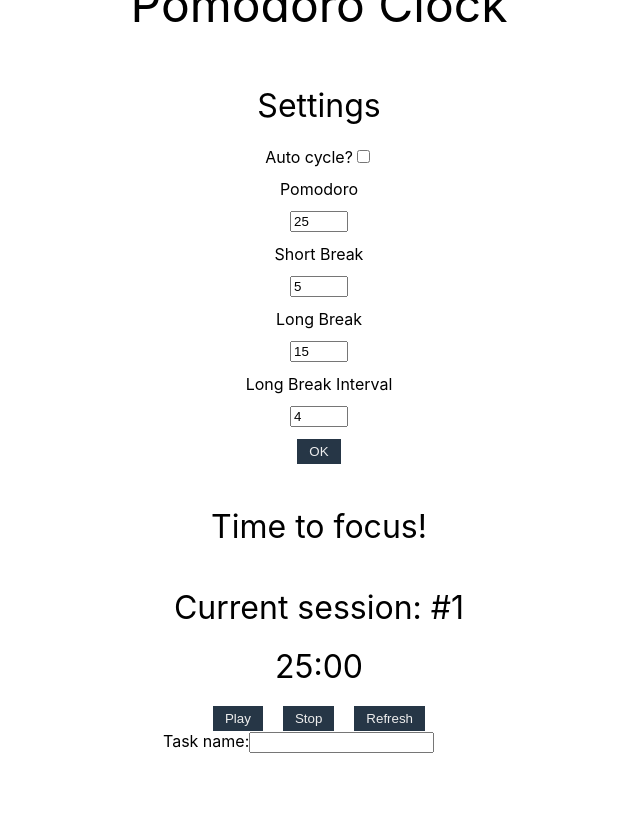
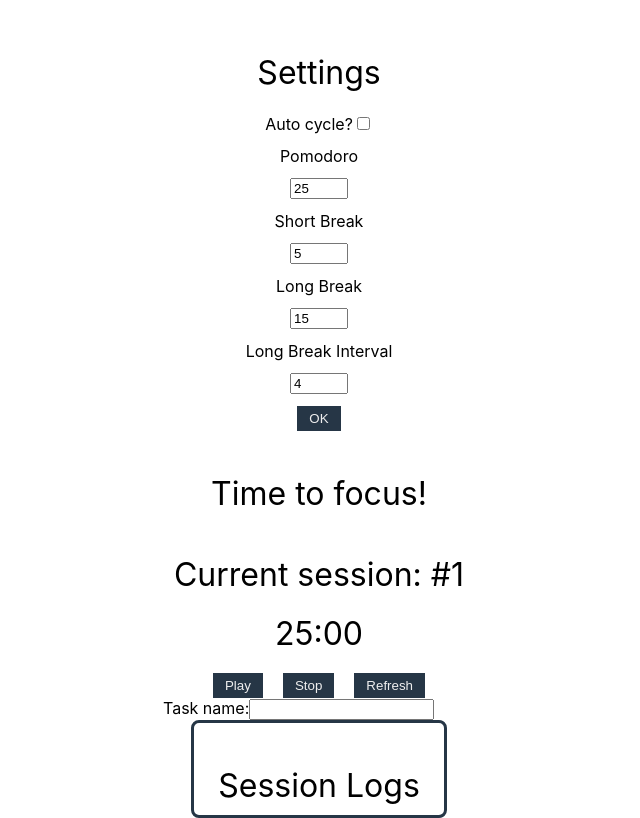
Before and after one commit to calebyg/PomoReact, a React (Create React App) app: page / in a window 1280 px wide. Shown: the whole page, without its empty margins (321-961 px from the left). Built offline with nearby package versions, Linux system fonts and the light colour scheme.

Commit message:
Added CSS to SessionLog closes #5

```diff
--- a/src/App.css
+++ b/src/App.css
@@ -73,3 +73,26 @@ button[disabled] {
   margin-top: 20px;
   margin-bottom: 20px;
 }
+
+.session-log-container {
+  padding: 20px;
+  text-align: center;
+  border-bottom: solid black;
+}
+
+.session-log-container > h2 {
+  font-size: 12px;
+  font-style: italic;
+  color: lightslategray;
+}
+
+.session-list-container {
+  width: 250px;
+  border-style: solid;
+  border-radius: 8px;
+  border-color: #263646;
+}
+
+.session-list-container > li {
+  list-style: none;
+}
--- a/src/components/PomoTimer.js
+++ b/src/components/PomoTimer.js
@@ -11,7 +11,7 @@ const PomoTimer = (props) => {
     () => {
       decreaseTimer();
     },
-    isRunning ? 100 : null
+    isRunning ? 1000 : null
   );
 
   const startTimer = () => {
--- a/src/components/SessionLog.js
+++ b/src/components/SessionLog.js
@@ -1,10 +1,8 @@
 const SessionLog = (props) => {
   return (
-    <section>
-      <h4>Task Name:</h4>
-      {props.taskName}
-      <h4>Pomodoro Time:</h4>
-      {props.timerMinute}
+    <section className="session-log-container">
+      <h2>Task Name: {props.taskName}</h2>
+      <h2>Pomodoro Time: {props.timerMinute}:00</h2>
     </section>
   );
 };
--- a/src/components/SessionLogList.js
+++ b/src/components/SessionLogList.js
@@ -2,7 +2,8 @@ import SessionLog from "./SessionLog";
 const SessionLogList = (props) => {
   const session_log_data = props.data;
   return (
-    <ul>
+    <section className="session-list-container">
+      <h4>Session Logs</h4>
       {session_log_data.map((session) => (
         <li key={session.id}>
           <SessionLog
@@ -11,7 +12,7 @@ const SessionLogList = (props) => {
           />
         </li>
       ))}
-    </ul>
+    </section>
   );
 };
 
```
